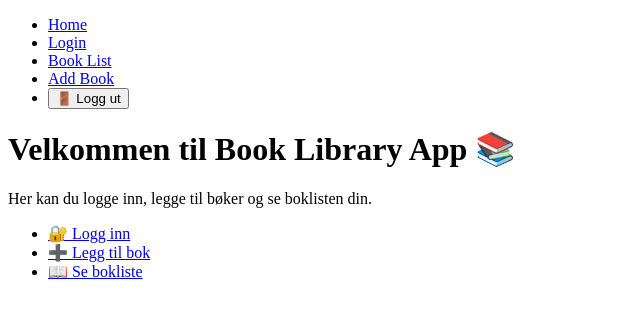
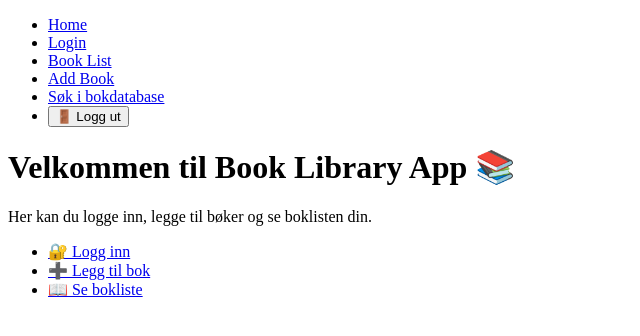
Before and after one commit to moa-reidar/final_project, a React (Vite) app: page / in a window 1280 px wide. Shown: the top 336 px of the page, without its empty margins (0-640 px from the left). Built offline with nearby package versions, Linux system fonts and the light colour scheme.

Commit message:
Add route and navigation link for SearchBooks page

```diff
--- a/src/App.jsx
+++ b/src/App.jsx
@@ -4,6 +4,7 @@ import Home from "./pages/Home";
 import Login from "./pages/Login";
 import BookList from "./pages/BookList";
 import AddBook from "./pages/AddBook";
+import SearchBooks from "./pages/SearchBooks";
 import NotFound from "./pages/NotFound";
 
 function App() {
@@ -15,6 +16,7 @@ function App() {
         <Route path="/login" element={<Login />} />
         <Route path="/books" element={<BookList />} />
         <Route path="/add-book" element={<AddBook />} />
+        <Route path="/search" element={<SearchBooks />} />
         <Route path="*" element={<NotFound />} />
       </Routes>
     </BrowserRouter>
--- a/src/components/Header.jsx
+++ b/src/components/Header.jsx
@@ -17,6 +17,7 @@ function Header() {
           <li><Link to="/login">Login</Link></li>
           <li><Link to="/books">Book List</Link></li>
           <li><Link to="/add-book">Add Book</Link></li>
+          <li><Link to="/search">Søk i bokdatabase</Link></li>
           <li>
             <button onClick={handleLogout}>🚪 Logg ut</button>
           </li>
```
